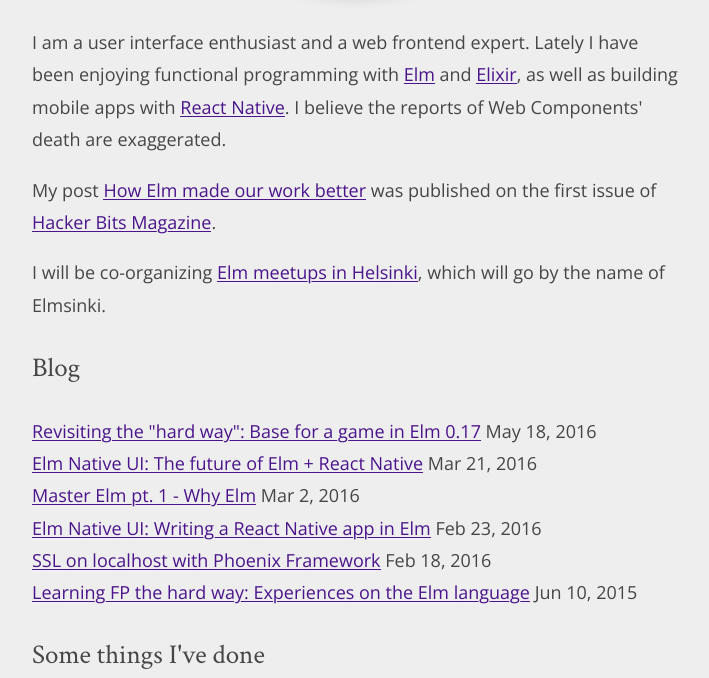
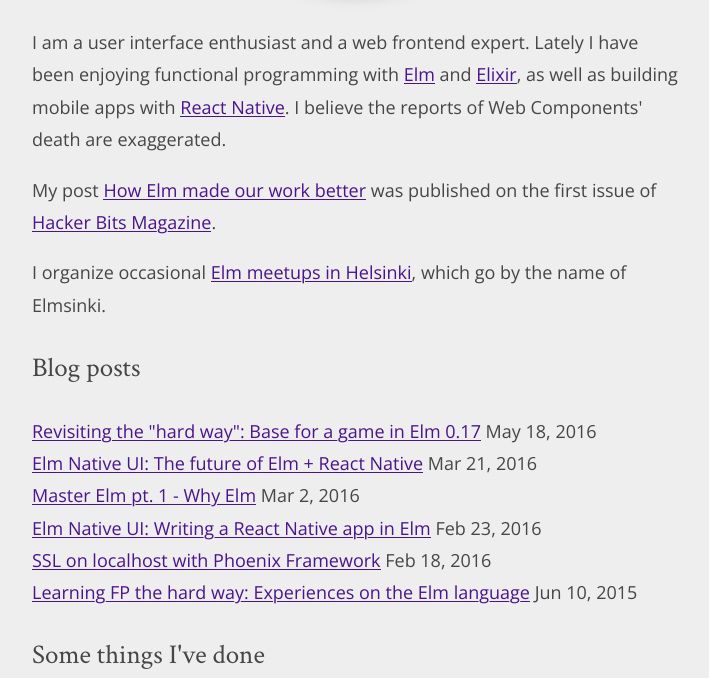
Before and after one commit to ohanhi/ohanhi.github.io, a Jekyll site: the page built from index.html, in a window 1280 px wide and 900 px high, scrolled down 646 px, cut to the strip 0-678 px from the top of the window. Shown: the whole strip, without its empty margins (284-993 px from the left). Built offline with Jekyll 4.4.1, drawn with Linux system fonts in a browser that asks for light colours; comment, search, counter and statistics services are not loaded.

Commit message:
Update index text

```diff
--- a/index.html
+++ b/index.html
@@ -14,10 +14,10 @@
   My post <a href="http://futurice.com/blog/elm-in-the-real-world">How Elm made our work better</a> was published on the first issue of <a href="http://hackerbits.com/09-2016">Hacker Bits Magazine</a>.
 </p>
 <p>
-  I will be co-organizing <a href="http://www.meetup.com/elmsinki/">Elm meetups in Helsinki</a>, which will go by the name of Elmsinki.
+  I organize occasional <a href="http://www.meetup.com/elmsinki/">Elm meetups in Helsinki</a>, which go by the name of Elmsinki.
 </p>
 
-<h2>Blog</h2>
+<h2>Blog posts</h2>
 
 <ul class="blog-posts">
   {% for post in site.posts %}
```
